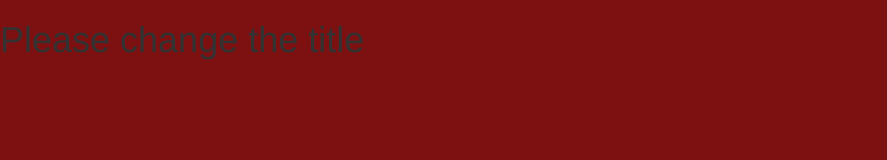
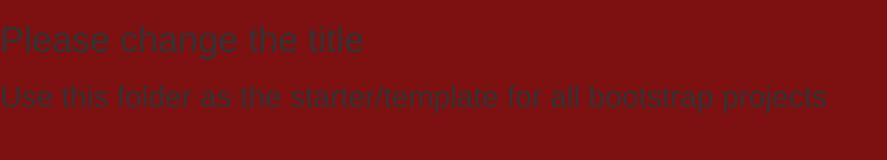
Before and after one commit to OldStd/OldStd.github.io, a plain HTML site: page latihan/bt-starter/index.html in a window 1280 px wide. Shown: the whole page, without its empty margins (0-887 px from the left). Drawn offline with nearby package versions, Linux system fonts and the light colour scheme; files that its build step writes are made by us from their sources.

Commit message:
Add files via upload

```diff
--- a/latihan/bt-starter/index.html
+++ b/latihan/bt-starter/index.html
@@ -32,6 +32,7 @@
   </head>
   <body>
     <h1>Please change the title</h1>
+    <h2>Use this folder as the starter/template for all bootstrap projects</h2>
 
     <!-- jQuery (necessary for Bootstrap's JavaScript plugins) -->
     <script src="https://ajax.googleapis.com/ajax/libs/jquery/1.12.4/jquery.min.js"></script>
```
